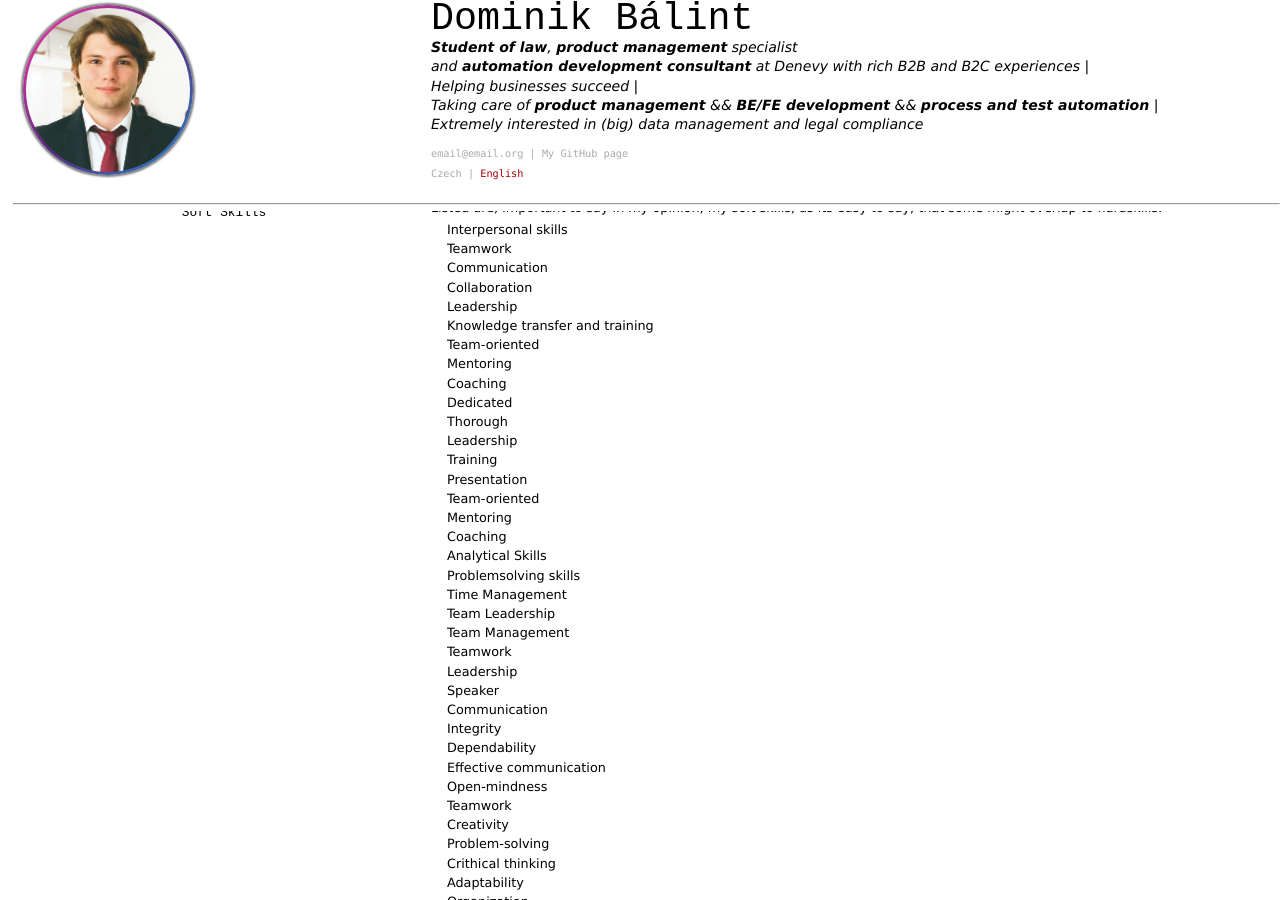
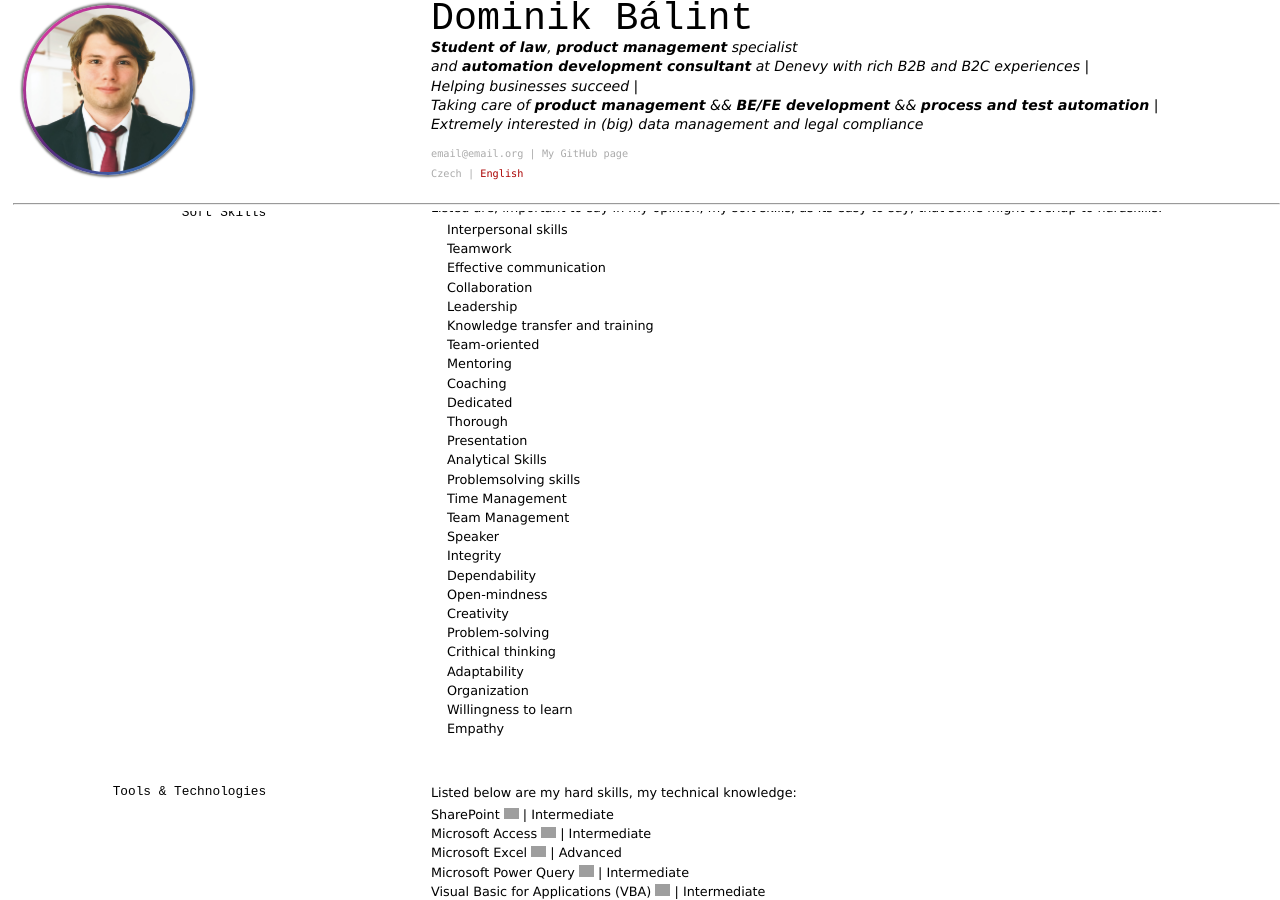
Before and after one commit to Dominik-97/curriculum-vitae, a Jekyll site: the page built from index.md, in a window 1280 px wide and 900 px high, scrolled down 2840 px. Built offline with Jekyll 4.4.1, drawn with Linux system fonts in a browser that asks for light colours; grey boxes are pictures that could not be loaded.

Commit message:
Cleared soft skills.

```diff
--- a/index.md
+++ b/index.md
@@ -189,26 +189,15 @@ __Open Gate Boarding School, Babice u Říčan, Czech republic__ <br>
   - Coaching
   - Dedicated
   - Thorough
-  - Leadership
-  - Training
   - Presentation
-  - Team-oriented
-  - Mentoring
-  - Coaching
   - Analytical Skills
   - Problemsolving skills
   - Time Management
-  - Team Leadership
   - Team Management
-  - Teamwork
-  - Leadership
   - Speaker
-  - Communication
   - Integrity
   - Dependability
-  - Effective communication
   - Open-mindness
-  - Teamwork
   - Creativity
   - Problem-solving
   - Crithical thinking
```
Also changed, not shown: other parts of index.md (+1 -1 lines).
